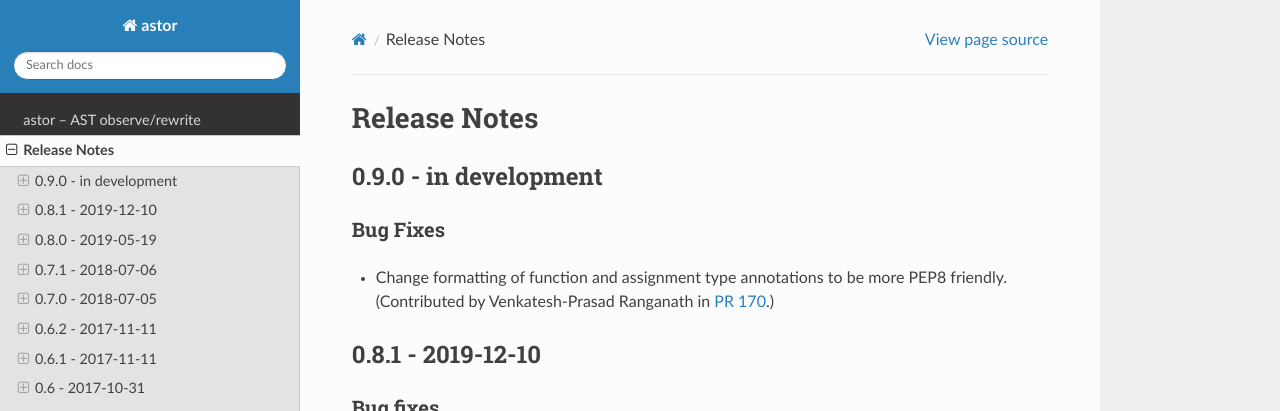
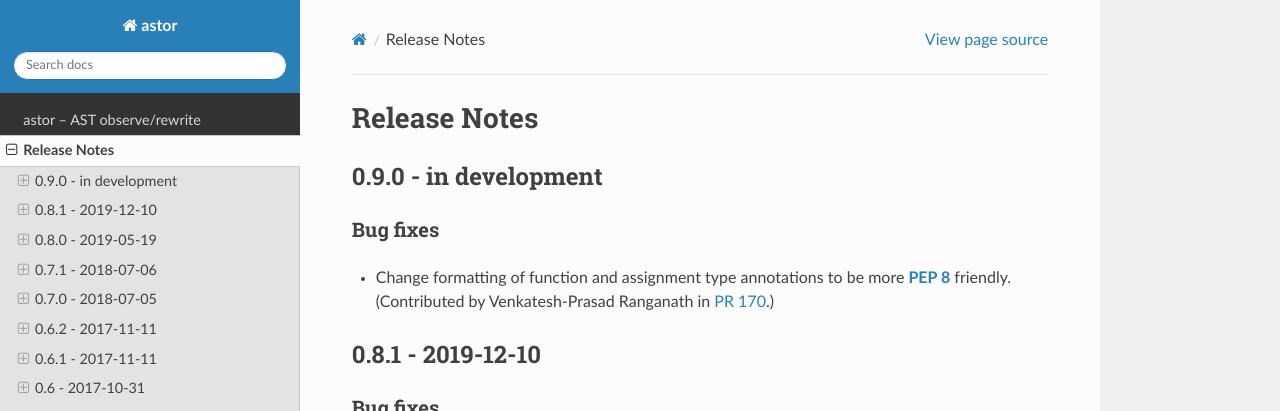
Before and after one commit to berkerpeksag/astor, a Sphinx documentation site: the page built from docs/changelog.rst, in a window 1280 px wide and 900 px high. Shown: the top 411 px of the window. Built offline with Sphinx 7.4.7 and the Read the Docs theme 2.0.0, drawn with Linux system fonts in a browser that asks for light colours; the version number could not be read and is left out.

Commit message:
Address code review comments

```diff
--- a/docs/changelog.rst
+++ b/docs/changelog.rst
@@ -3,13 +3,13 @@ Release Notes
 =============
 
 0.9.0 - in development
---------------------
+----------------------
 
-Bug Fixes
+Bug fixes
 ~~~~~~~~~
 
 * Change formatting of function and assignment type annotations to be more
-  PEP8 friendly.
+  :pep:`8` friendly.
   (Contributed by Venkatesh-Prasad Ranganath in `PR 170`_.)
 
 .. _`PR 170`: https://github.com/berkerpeksag/astor/pull/170
```
Also changed, not shown: 1 other file.
